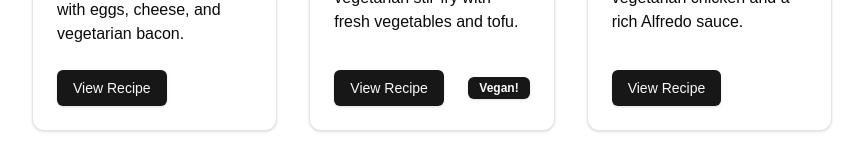
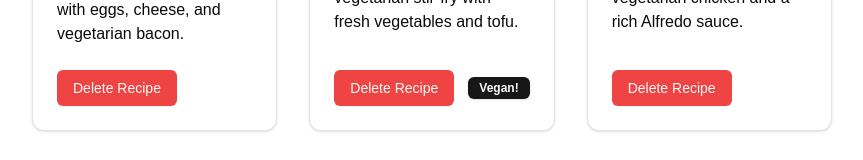
Before and after one commit to jasperonin/recipe-app, a Next.js app: page / in a window 1280 px wide. Shown: the part 503-663 px from the top of the page, without its empty margins (208-1071 px from the left). Built offline with nearby package versions, Linux system fonts and the light colour scheme; data requests are answered from the project's data file.

Commit message:
Delete button

```diff
--- a/src/app/globals.css
+++ b/src/app/globals.css
@@ -8,7 +8,7 @@ body {
 
 @layer base {
   :root {
-    --background: 0 0% 100%;
+    --background: 100 15% 100%;
     --foreground: 0 0% 3.9%;
     --card: 0 0% 100%;
     --card-foreground: 0 0% 3.9%;
--- a/src/app/page.tsx
+++ b/src/app/page.tsx
@@ -80,6 +80,12 @@ export default function Home() {
       )
     );
   }, [query, recipes]);
+
+  const handleDelete = (id: string) => {
+    setRecipes((prevRecipes) =>
+      prevRecipes.filter((recipe) => recipe.id !== id)
+    );
+  };
 
   const handleAddRecipe = () => {
     const recipeToAdd: Recipe = {
@@ -242,7 +248,7 @@ export default function Home() {
               <p>{recipe.description}</p>
             </CardContent>
             <CardFooter className="flex justify-between">
-              <Button>View Recipe</Button>
+            <Button variant={"destructive"} onClick={()=>handleDelete(recipe.id)}>Delete Recipe</Button>
               {recipe.vegan && <Badge variant="default">Vegan!</Badge>}
             </CardFooter>
           </Card>
```
